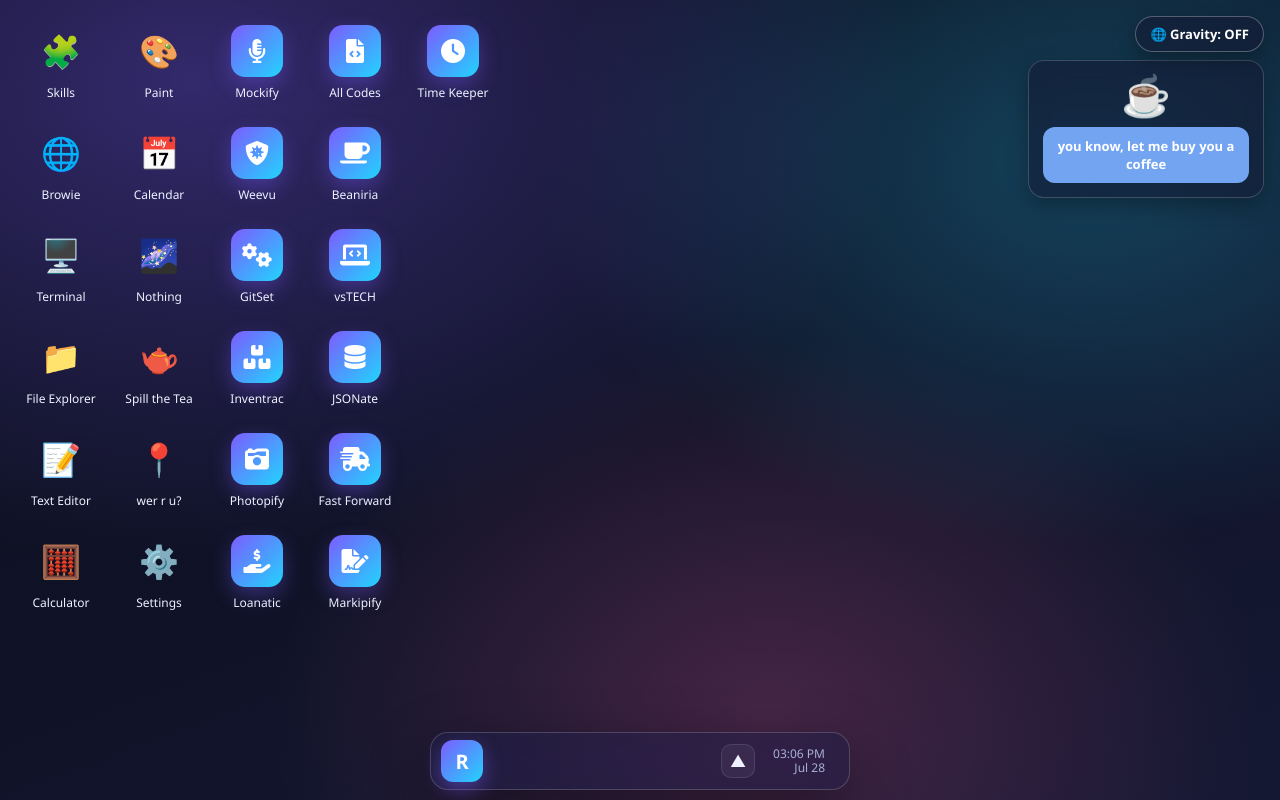
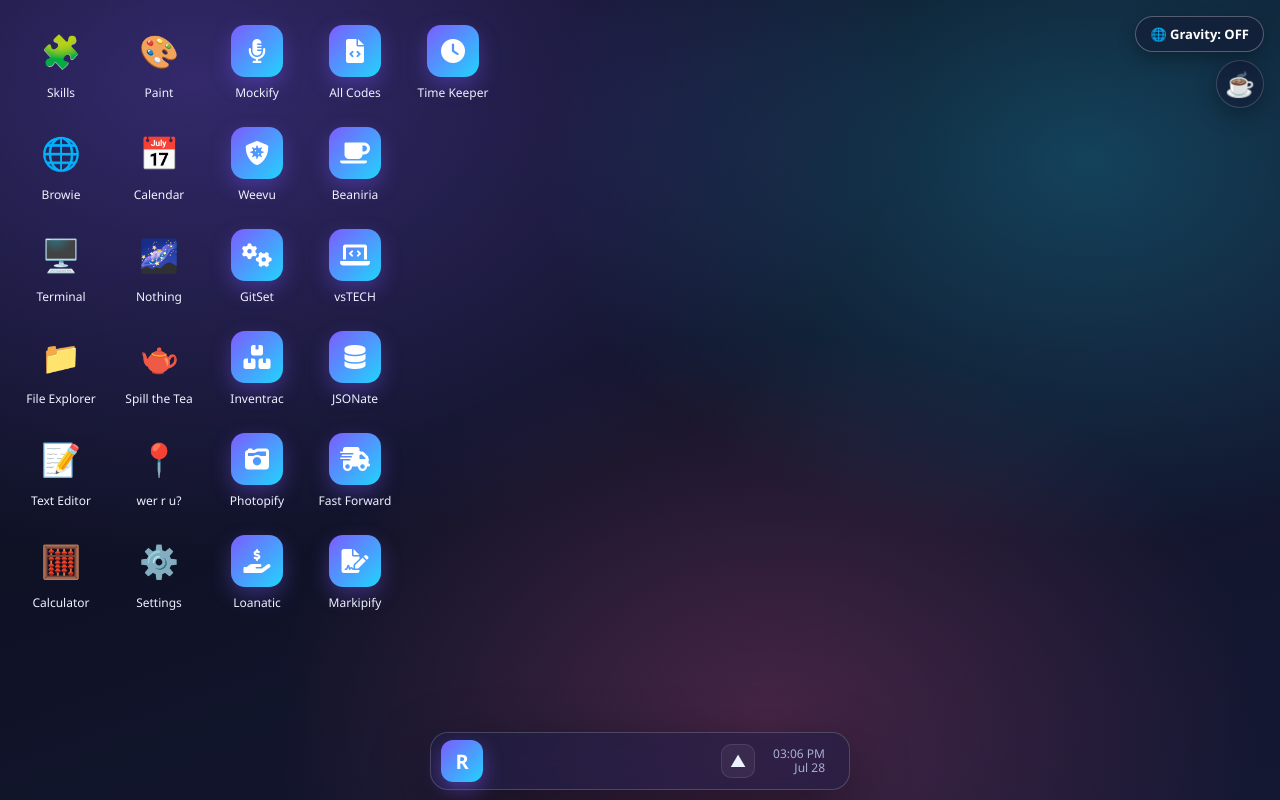
Before and after one commit to nomuu/nomuOS, a website: page index.html in a window 1280 px wide. Drawn offline with nearby package versions, Linux system fonts and the light colour scheme.

Commit message:
change buy me a coffee in desktop

```diff
--- a/css/style.css
+++ b/css/style.css
@@ -163,6 +163,39 @@ body.wm-maximized #kofi-pin {
   pointer-events: none;
   transition: opacity 0.15s ease;
 }
+
+/* ---- Buy-me-a-coffee pin: icon only, text on hover, QR on click ---- */
+.kofi-pin {
+  position: fixed; top: 60px; right: 16px; z-index: 5990;
+  display: flex; flex-direction: column; align-items: flex-end; gap: 10px;
+  font-family: var(--font, "Segoe UI", sans-serif); color: #fff;
+}
+.kfp-row { display: flex; align-items: center; gap: 8px; }
+.kfp-text {
+  opacity: 0; transform: translateX(8px); pointer-events: none;
+  transition: opacity 0.18s ease, transform 0.18s ease;
+  background: rgba(20,24,51,.65); backdrop-filter: blur(10px);
+  -webkit-backdrop-filter: blur(10px); border: 1px solid rgba(255,255,255,.18);
+  padding: 8px 12px; border-radius: 12px; font-size: 13px; font-weight: 600;
+  white-space: nowrap; box-shadow: 0 6px 16px rgba(0,0,0,.28);
+}
+.kofi-pin:hover .kfp-text { opacity: 1; transform: none; }
+.kfp-icon {
+  width: 48px; height: 48px; border-radius: 50%; border: 1px solid rgba(255,255,255,.18);
+  background: rgba(20,24,51,.55); backdrop-filter: blur(10px);
+  -webkit-backdrop-filter: blur(10px); box-shadow: 0 8px 22px rgba(0,0,0,.3);
+  font-size: 24px; line-height: 1; cursor: pointer; display: grid; place-items: center;
+  transition: transform 0.12s ease, background 0.12s ease;
+}
+.kfp-icon:hover { transform: translateY(-2px) scale(1.05); background: rgba(114,164,242,.35); }
+.kfp-qr {
+  background: #fff; border-radius: 12px; padding: 10px; text-align: center;
+  width: 200px; box-shadow: 0 8px 22px rgba(0,0,0,.3); animation: windowIn 0.15s ease;
+}
+.kfp-qr.hidden { display: none; }
+.kfp-qr-img { width: 100%; max-width: 180px; height: auto; display: block; margin: 0 auto; border-radius: 6px; }
+.kfp-qr-fallback { color: #333; font-size: 11px; line-height: 1.5; padding: 24px 6px; }
+.kfp-thanks { color: #333; font-size: 12px; font-weight: 600; margin-top: 6px; }
 @keyframes windowIn { from { opacity: 0; transform: scale(0.97); } to { opacity: 1; transform: scale(1); } }
 
 .window-titlebar {
--- a/js/widgets.js
+++ b/js/widgets.js
@@ -164,39 +164,40 @@ window.NomuWidgets = (function () {
 
     var GCASH_QR = "img/qr/gcash.png";
 
-    var card = document.createElement("div");
-    card.id = "kofi-pin";
-    card.className = "kofi-pin";
-    card.style.cssText =
-      "position:fixed;top:60px;right:16px;z-index:5990;width:236px;padding:14px;" +
-      "border-radius:16px;color:#fff;font-family:var(--font,'Segoe UI',sans-serif);" +
-      "background:rgba(20,24,51,.55);backdrop-filter:blur(10px);" +
-      "-webkit-backdrop-filter:blur(10px);border:1px solid rgba(255,255,255,.18);" +
-      "box-shadow:0 8px 22px rgba(0,0,0,.3);";
+    var pin = document.createElement("div");
+    pin.id = "kofi-pin";
+    pin.className = "kofi-pin";
+    pin.innerHTML =
+      '<div class="kfp-row">' +
+        '<span class="kfp-text">you know, let me buy you a coffee</span>' +
+        '<button class="kfp-icon" title="Buy me a coffee">☕</button>' +
+      "</div>" +
+      '<div class="kfp-qr hidden">' +
+        '<img src="' + GCASH_QR + '" alt="GCash QR" class="kfp-qr-img" ' +
+          "onerror=\"this.style.display='none';this.nextElementSibling.style.display='block';\">" +
+        '<div class="kfp-qr-fallback" style="display:none;">Ilagay ang QR:<br>' + GCASH_QR + "</div>" +
+        '<div class="kfp-thanks">Salamat! 💛</div>' +
+      "</div>";
 
-    function render() {
-      card.innerHTML =
-        '<div style="font-size:40px;line-height:1;text-align:center;margin-bottom:12px;">☕</div>' +
-        '<button class="kfp-go" style="width:100%;padding:10px;border-radius:12px;border:none;' +
-          'cursor:pointer;background:#72a4f2;color:#fff;font-weight:600;font-size:13px;">' +
-          "you know, let me buy you a coffee</button>" +
-        '<div class="kfp-qr" style="display:none;background:#fff;border-radius:12px;padding:10px;' +
-          'margin-top:10px;text-align:center;">' +
-          '<img src="' + GCASH_QR + '" alt="GCash QR" ' +
-            'style="width:100%;max-width:180px;height:auto;display:block;margin:0 auto;border-radius:6px;" ' +
-            "onerror=\"this.style.display='none';this.nextElementSibling.style.display='block';\">" +
-          '<div style="display:none;color:#333;font-size:11px;line-height:1.5;padding:24px 6px;">' +
-            "Ilagay ang QR:<br>" + GCASH_QR + "</div>" +
-          '<div style="color:#333;font-size:12px;font-weight:600;margin-top:6px;">Salamat! 💛</div>' +
-        "</div>";
-      var qr = card.querySelector(".kfp-qr");
-      card.querySelector(".kfp-go").addEventListener("click", function () {
-        if (qr) qr.style.display = "block";
-        this.style.display = "none";
-      });
+    var icon = pin.querySelector(".kfp-icon");
+    var qr = pin.querySelector(".kfp-qr");
+    var qrTimer = null;
+
+    function hideQR() {
+      qr.classList.add("hidden");
+      if (qrTimer) { clearTimeout(qrTimer); qrTimer = null; }
     }
-    render();
-    host.appendChild(card);
+    function showQR() {
+      qr.classList.remove("hidden");
+      if (qrTimer) clearTimeout(qrTimer);
+      qrTimer = setTimeout(hideQR, 60000); // auto-close after 1 minute
+    }
+    icon.addEventListener("click", function () {
+      if (qr.classList.contains("hidden")) showQR();
+      else hideQR();
+    });
+
+    host.appendChild(pin);
   }
 
   /* ---------------- Persistence ---------------- */
```
